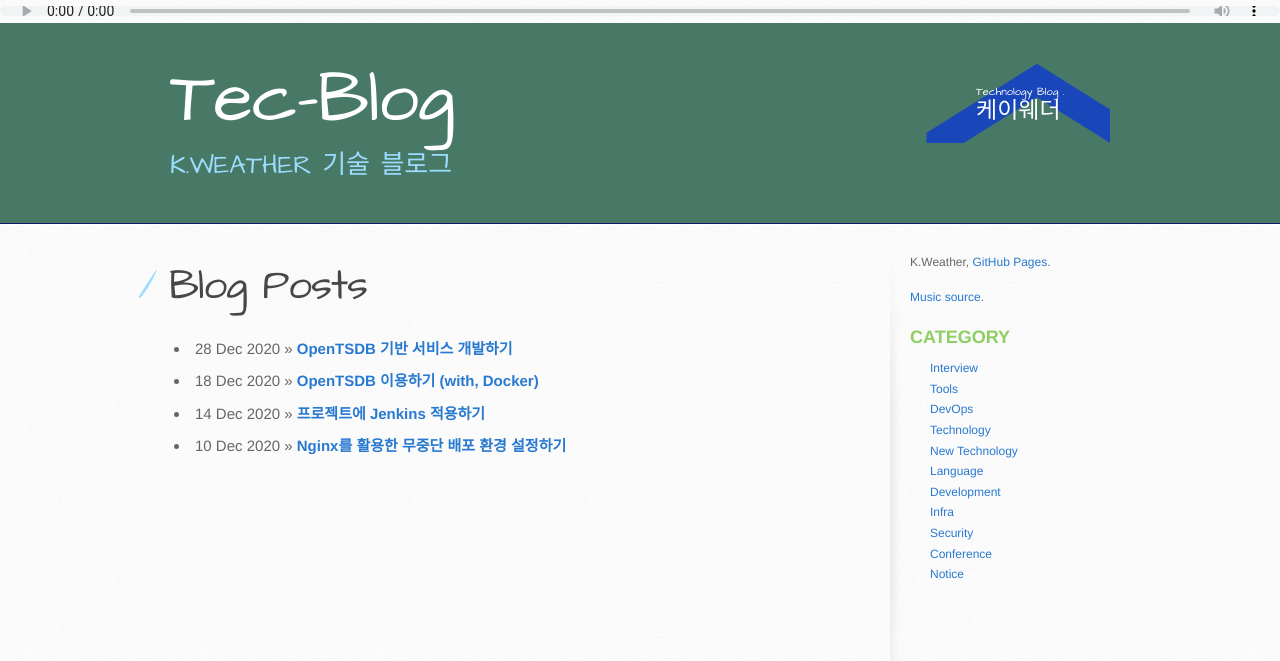
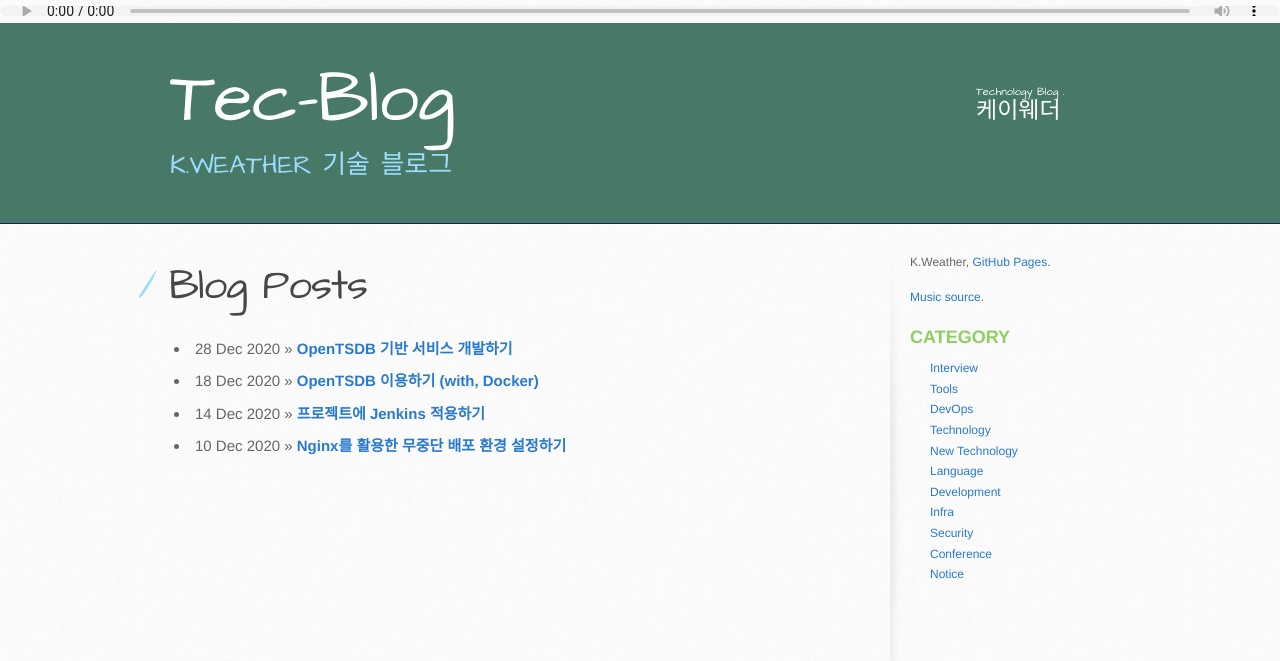
Before and after one commit to kweather-team/kweather-team.github.com, a Jekyll site: the page built from index.html, in a window 1280 px wide. Shown: the top 661 px of the page. Built offline with Jekyll 4.4.1, drawn with Linux system fonts in a browser that asks for light colours.

Commit message:
[fix] image change

```diff
--- a/stylesheets/stylesheet.css
+++ b/stylesheets/stylesheet.css
@@ -535,7 +535,8 @@ header a.button {
   position: absolute;
   top: 0;
   right: 0;
-  background: transparent url(../images/main_logo_sub_kwt.png) 0 0 no-repeat;
+  background-image: "../images/main_logo_sub_kwt.png";
+  /* background: transparent url(../images/main_logo_sub_kwt.png) 0 0 no-repeat; */
 }
 aside a.button {
   display: block;
@@ -543,7 +544,8 @@ aside a.button {
   padding-left: 64px;
   margin-bottom: 20px;
   font-size: 21px;
-  background: transparent url(../images/main_logo_sub_kwt.png) 0 0 no-repeat;
+  background-image: "../images/main_logo_sub_kwt.png";
+  /* background: transparent url(../images/main_logo_sub_kwt.png) 0 0 no-repeat; */
 }
 
 code, pre {
```
